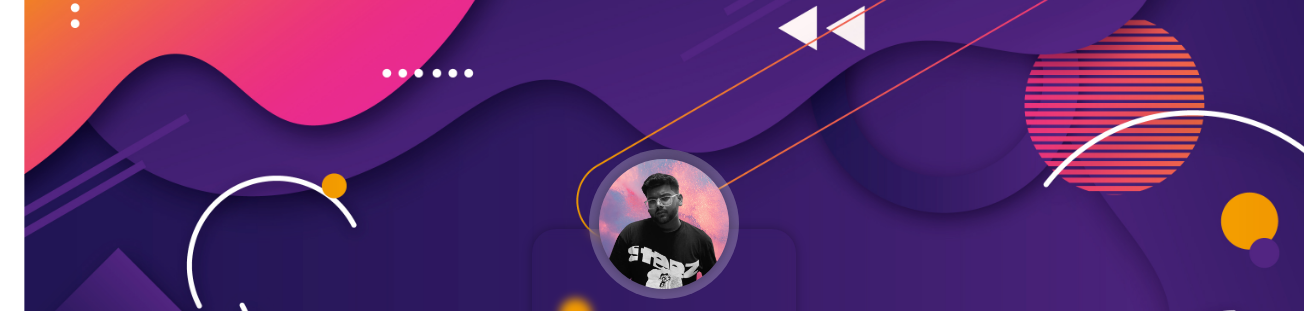
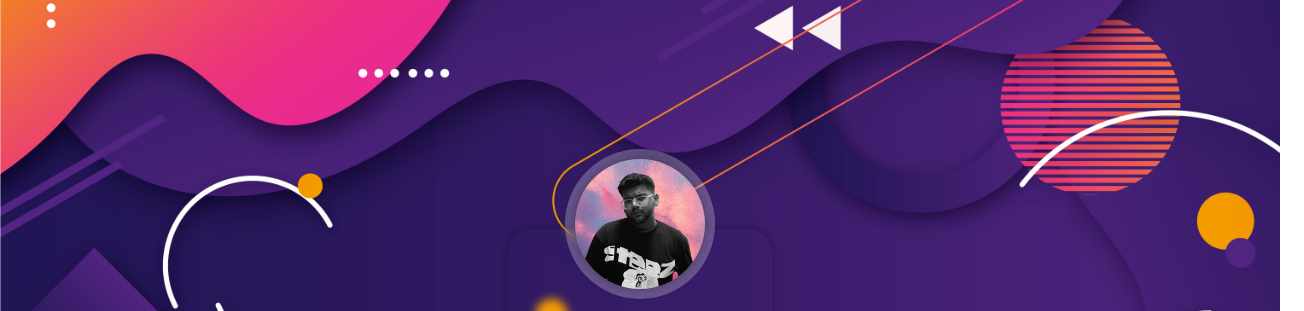
Before and after one commit to theadityaroy/GlassMorphic-Profile-UI-Card, a plain HTML site: page index.html in a window 1280 px wide. Shown: the top 311 px of the page, 1304 px wide, since content can reach past the window. Drawn offline with nearby package versions, Linux system fonts and the light colour scheme.

Commit message:
Update styles.css

```diff
--- a/styles.css
+++ b/styles.css
@@ -9,7 +9,6 @@
     background-image: url(Assets/gradBack.jpg);
     background-position: center;
     background-size: cover;
-    margin-inline: 1.5rem;
     display: grid;
     place-items: center;
 }
```
